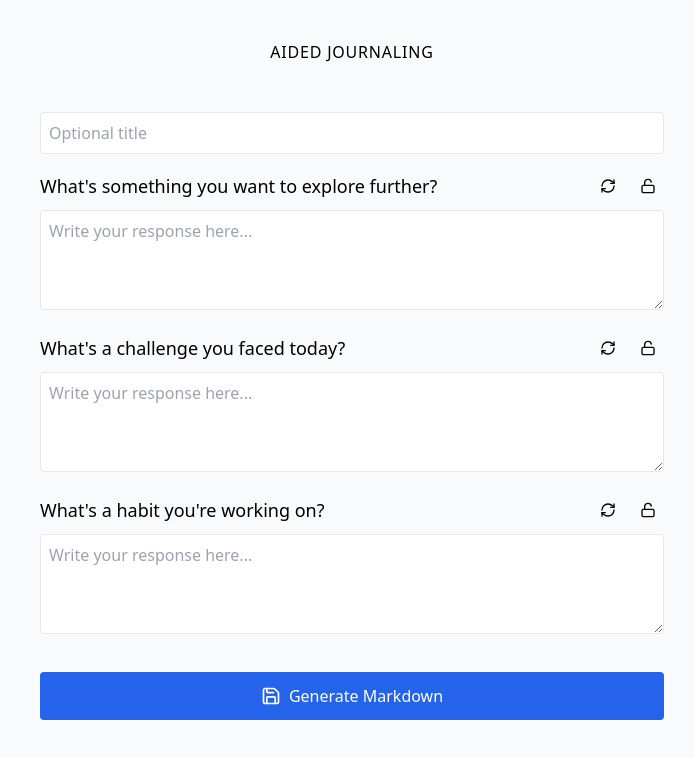
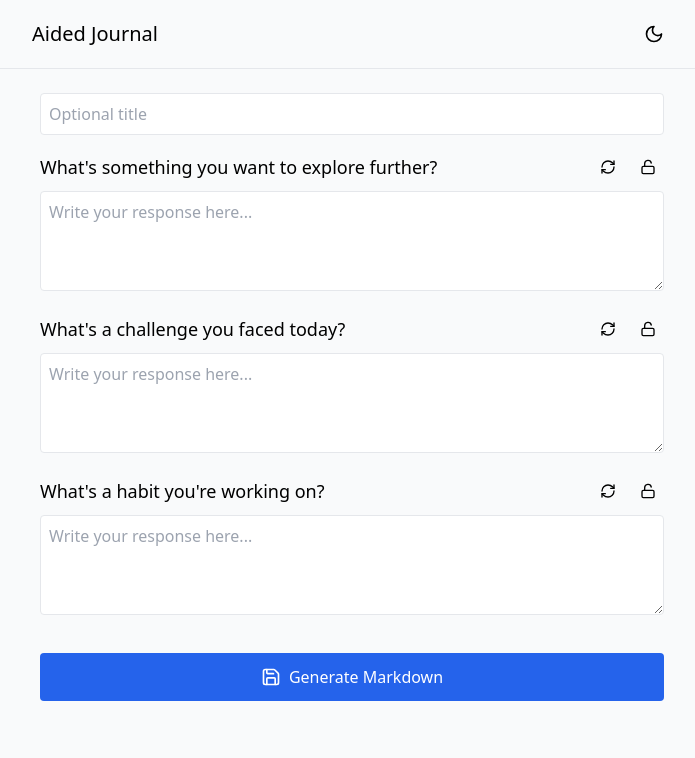
Before and after one commit to nickmjones/aided-journaling, a React (Vite) app: page / in a window 1280 px wide. Shown: the top 758 px of the page, without its empty margins (288-983 px from the left). Built offline with nearby package versions, Linux system fonts and the light colour scheme.

Commit message:
Adds darkmode, shared layout, gruvbox colors

```diff
--- a/src/components/App.jsx
+++ b/src/components/App.jsx
@@ -1,11 +1,12 @@
-import JournalApp from "./JournalApp"
+import JournalApp from "./JournalApp";
+import Layout from "./Layout";
 
 function App() {
   return (
-    <main className="min-h-screen bg-gray-50">
+    <Layout>
       <JournalApp />
-    </main>
-  )
+    </Layout>
+  );
 }
 
-export default App
+export default App;
--- a/src/components/JournalApp.jsx
+++ b/src/components/JournalApp.jsx
@@ -127,9 +127,6 @@ const JournalApp = () => {
 
   return (
     <div className="max-w-2xl mx-auto p-6 space-y-8">
-      <header className="flex flex-row items-center justify-center">
-        <h3 className="uppercase tracking-wider my-4">Aided Journaling</h3>
-      </header>
       <div className="space-y-4">
         <input
           type="text"
--- /dev/null
+++ b/src/components/Layout.jsx
@@ -0,0 +1,35 @@
+import React from "react";
+import { Moon, Sun } from "lucide-react";
+
+const Layout = ({ children }) => {
+  const [isDark, setIsDark] = React.useState(
+    window.matchMedia("(prefers-color-scheme: dark)").matches
+  );
+
+  React.useEffect(() => {
+    document.documentElement.classList.toggle("dark", isDark);
+  }, [isDark]);
+
+  return (
+    <div className="min-h-screen bg-gray-50 dark:bg-[#282828] dark:text-[#ebdbb2]">
+      <header className="border-b dark:border-[#3c3836]">
+        <div className="max-w-2xl mx-auto p-4 flex justify-between items-center">
+          <h1 className="text-xl font-medium">Aided Journal</h1>
+          <button
+            onClick={() => setIsDark(!isDark)}
+            className="p-2 rounded-full hover:bg-gray-200 dark:hover:bg-[#3c3836]"
+          >
+            {isDark ? (
+              <Sun className="w-5 h-5" />
+            ) : (
+              <Moon className="w-5 h-5" />
+            )}
+          </button>
+        </div>
+      </header>
+      <main className="max-w-2xl mx-auto">{children}</main>
+    </div>
+  );
+};
+
+export default Layout;
--- a/tailwind.config.js
+++ b/tailwind.config.js
@@ -17,6 +17,29 @@ module.exports = {
     },
     extend: {
       colors: {
+        gruvbox: {
+          bg: '#282828',
+          fg: '#ebdbb2',
+          red: '#cc241d',
+          green: '#98971a',
+          yellow: '#d79921',
+          blue: '#458588',
+          purple: '#b16286',
+          aqua: '#689d6a',
+          gray: '#928374',
+          'bg-h': '#1d2021',
+          'bg-s': '#32302f',
+          'bg0': '#282828',
+          'bg1': '#3c3836',
+          'bg2': '#504945',
+          'bg3': '#665c54',
+          'bg4': '#7c6f64',
+          'fg0': '#fbf1c7',
+          'fg1': '#ebdbb2',
+          'fg2': '#d5c4a1',
+          'fg3': '#bdae93',
+          'fg4': '#a89984',
+        },
         border: "hsl(var(--border))",
         input: "hsl(var(--input))",
         ring: "hsl(var(--ring))",
```
